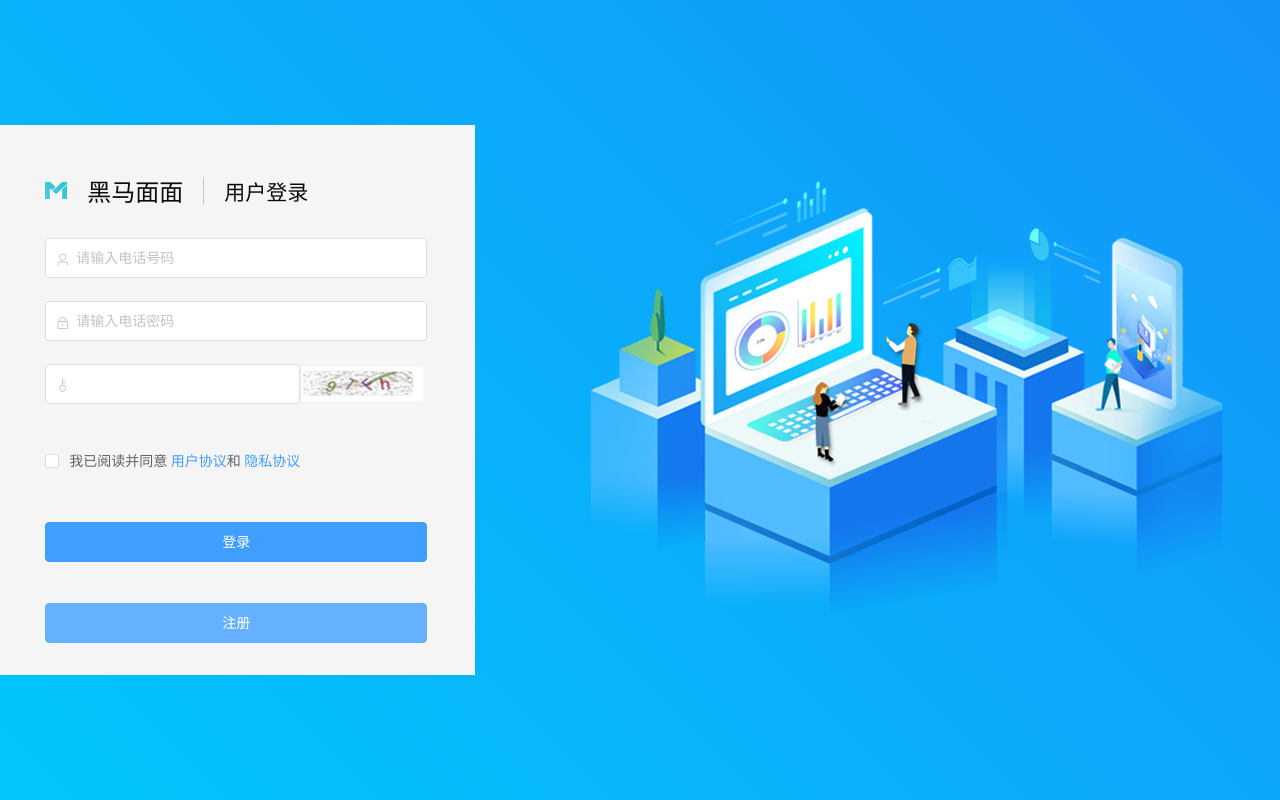
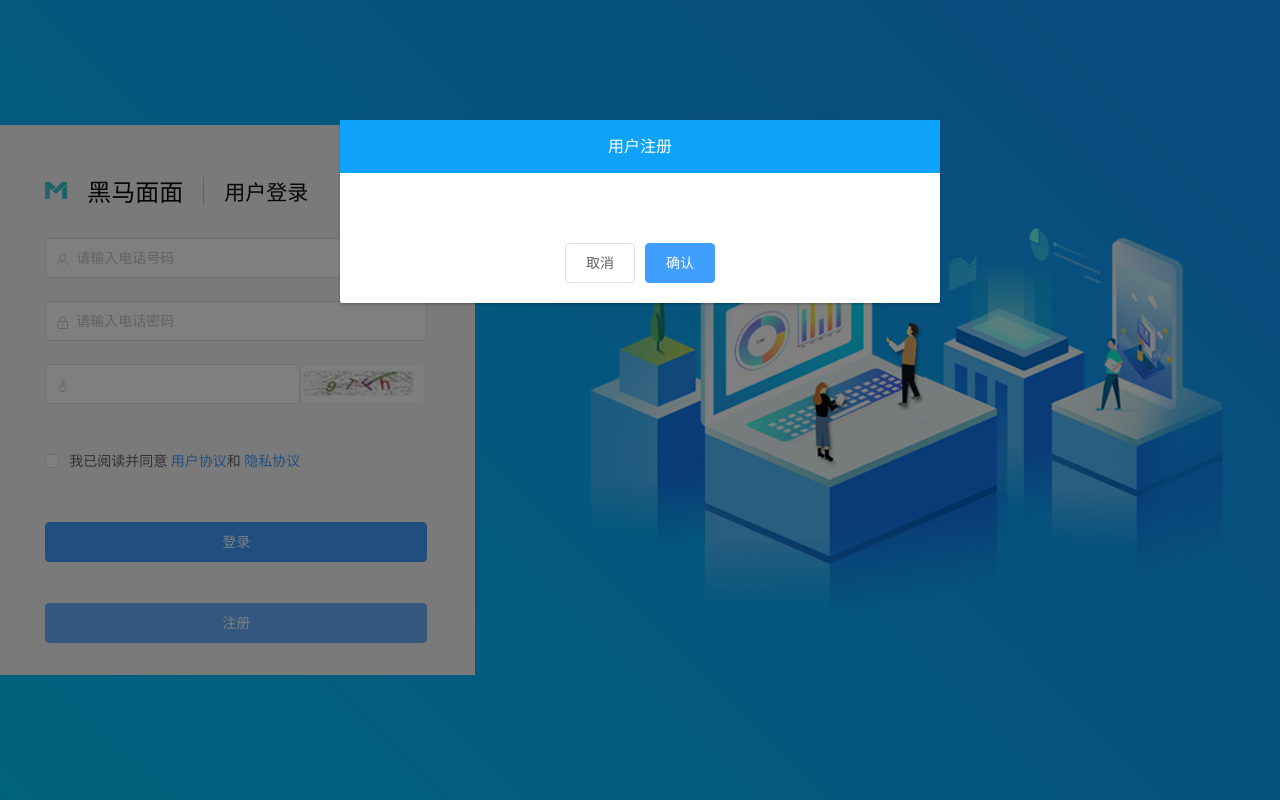
Before and after one commit to fxt-coder/heimamm, a Vue app: page /#/login in a window 1280 px wide. Both pictures are taken after a click on the button "注册". Built offline with nearby package versions, Linux system fonts and the light colour scheme.

Commit message:
注册弹窗框架--无内容

```diff
--- a/src/views/login/login.vue
+++ b/src/views/login/login.vue
@@ -40,17 +40,22 @@
           <el-button class="btn" type="primary" @click="login">登录</el-button>
         </el-form-item>
         <el-form-item>
-          <el-button class="btn" type="primary">注册</el-button>
+          <el-button class="btn" type="primary" @click="showRegister">注册</el-button>
         </el-form-item>
       </el-form>
     </div>
     <div class="right">
       <img src="@/assets/img/login_right.png" alt />
     </div>
+    <register ref="register"></register>
   </div>
 </template>
 <script>
+import register from "./register";
 export default {
+  components: {
+    register
+  },
   data() {
     return {
       form: {
@@ -62,11 +67,11 @@ export default {
       rules: {
         phone: [
           { required: "true", message: "请输入电话号码", trigger: "blur" },
-          { min: "3", max: "8", message: "请输入正确电话号码" }
+          { min: 11, max: 11, message: "请输入正确电话号码" }
         ],
         password: [
           { required: "true", message: "请输入密码", trigger: "blur" },
-          { min: "6", max: "12", message: "密码6-12位" }
+          { min: 6, max: 12, message: "密码6-12位" }
         ],
         code: [{ required: "true", message: "请输入验证码", trigger: "blur" }],
         isPass: [{ required: "true", message: "请勾选选项", trigger: "blur" }]
@@ -77,11 +82,14 @@ export default {
     login() {
       this.$refs.form.validate(result => {
         if (result) {
-          this.$message.success("正确");
+          this.$message.success("登录成功");
         } else {
-          this.$message.error("错误");
+          this.$message.error("请填写必填项目");
         }
       });
+    },
+    showRegister() {
+      this.$refs.register.isShow = true;
     }
   }
 };
--- /dev/null
+++ b/src/views/login/register.vue
@@ -0,0 +1,36 @@
+<template>
+  <el-dialog class="register" :visible="isShow" :show-close="false" width="600px">
+    <div slot="title" class="title">用户注册</div>
+    <div slot="footer" class="footer">
+      <el-button @click="isShow=false">取消</el-button>
+      <el-button type="primary">确认</el-button>
+    </div>
+  </el-dialog>
+</template>
+<script>
+export default {
+  data() {
+    return {
+      isShow: false
+    };
+  }
+};
+</script>
+<style lang="less">
+.register {
+  .title {
+    width: 100%;
+    height: 53px;
+    line-height: 53px;
+    text-align: center;
+    background-color: #0ea2fa;
+    color: #fff;
+  }
+  .footer {
+    text-align: center;
+  }
+  .el-dialog__header {
+    padding: 0;
+  }
+}
+</style>
```
